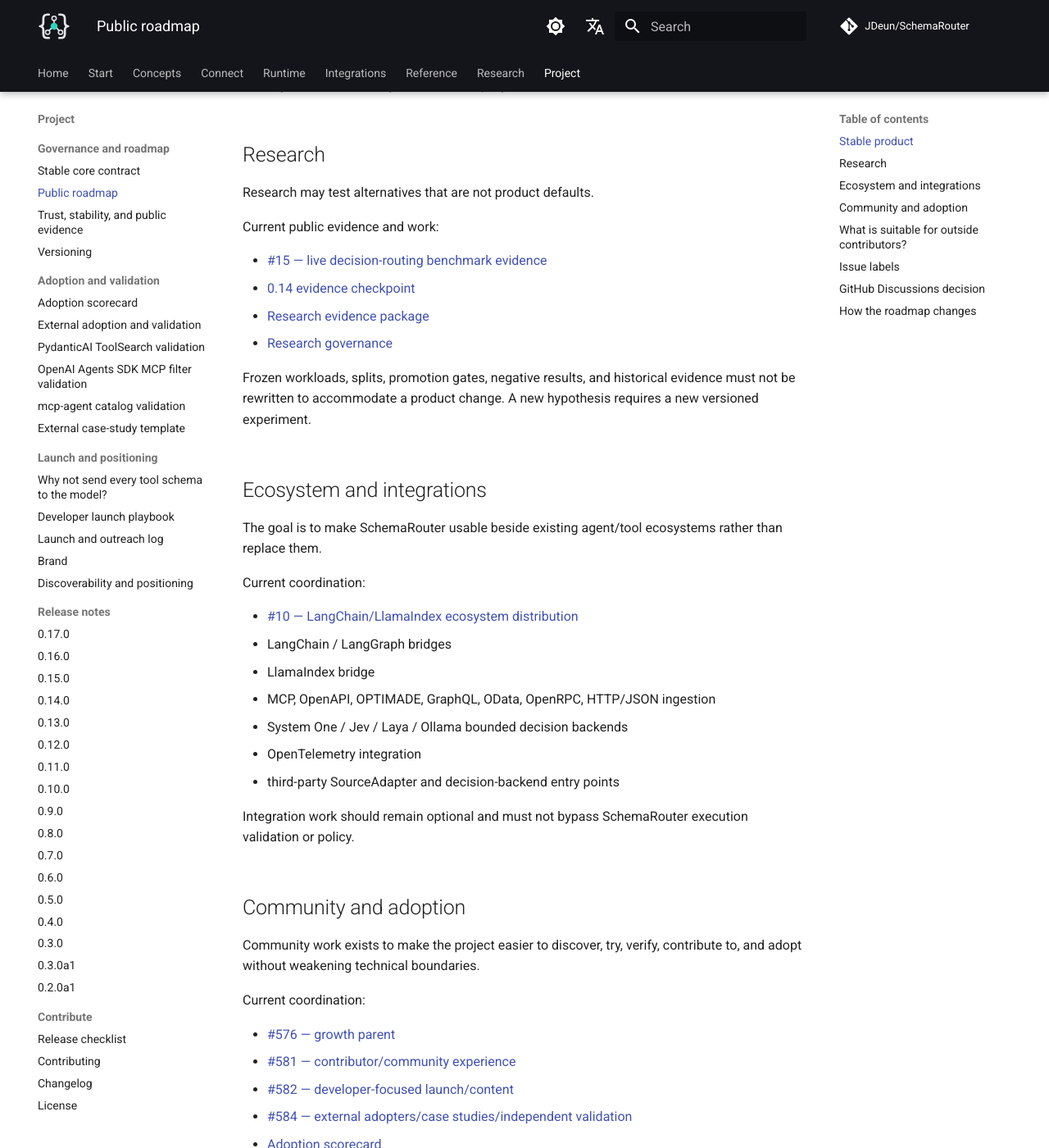
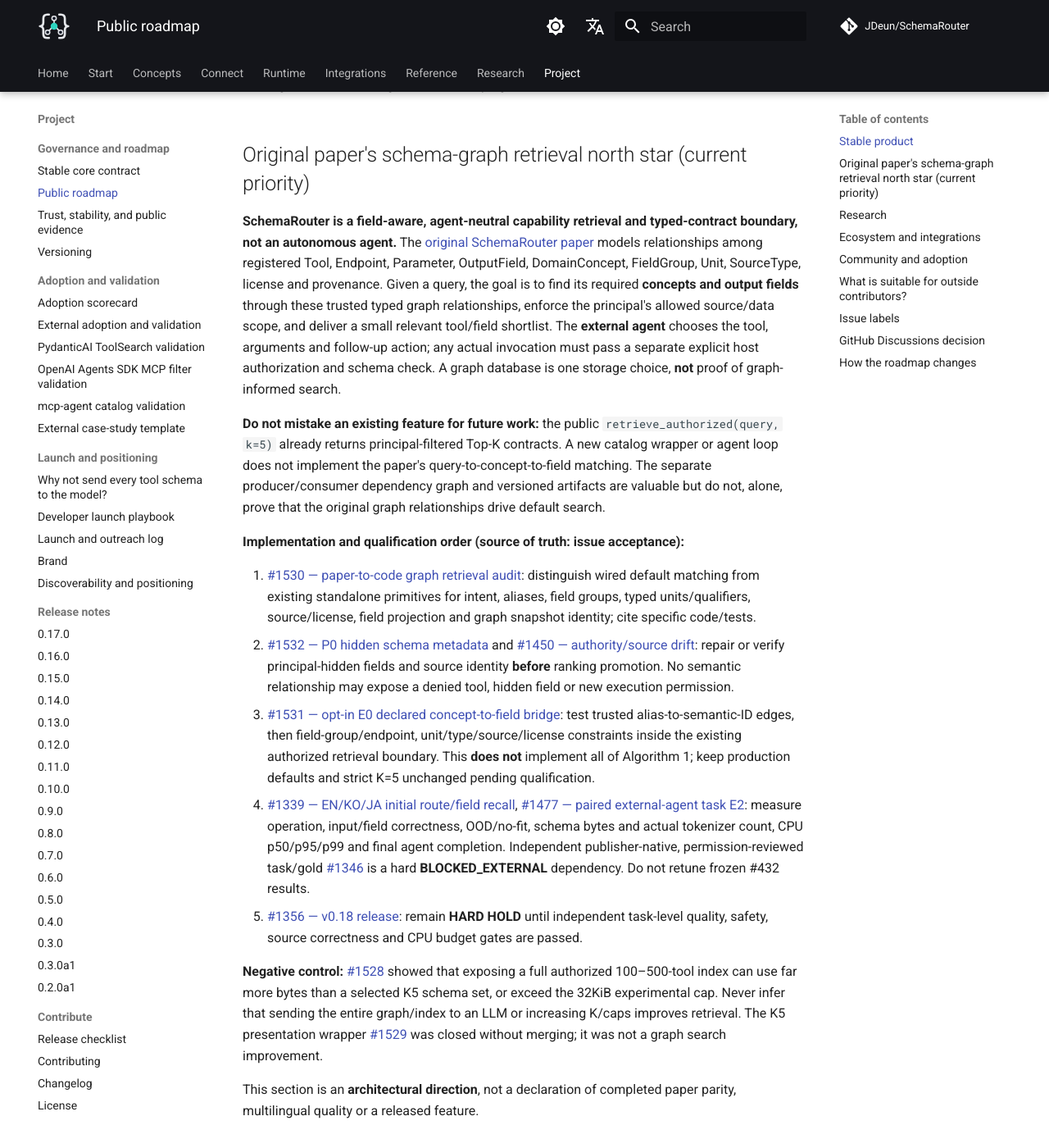
Before and after one commit to JDeun/SchemaRouter, an MkDocs documentation site: the page built from docs/project/roadmap.md, in a window 1280 px wide and 1400 px high, scrolled down 998 px. Shown: the whole window at 82% size. Built offline with MkDocs 1.6.1 and Material for MkDocs 9.7.7, drawn with Linux system fonts in a browser that asks for light colours; comment, search, counter and statistics services are not loaded; some of the changed text lies outside the part shown.

Commit message:
docs(#1530): restore paper graph-retrieval north star and gated roadmap

```diff
--- a/docs/project/roadmap.md
+++ b/docs/project/roadmap.md
@@ -32,6 +32,64 @@
 
 Do not reopen the core architecture merely to support one provider. Prefer adapters, trusted SDK
 bindings, framework bridges, or decision plugins.
+
+## Original paper's schema-graph retrieval north star (current priority)
+
+**SchemaRouter is a field-aware, agent-neutral capability retrieval and typed-contract
+boundary, not an autonomous agent.** The [original SchemaRouter paper](https://arxiv.org/abs/2608.21375)
+models relationships among registered Tool, Endpoint, Parameter, OutputField,
+DomainConcept, FieldGroup, Unit, SourceType, license and provenance. Given a
+query, the goal is to find its required **concepts and output fields** through
+these trusted typed graph relationships, enforce the principal's allowed
+source/data scope, and deliver a small relevant tool/field shortlist. The
+**external agent** chooses the tool, arguments and follow-up action; any actual
+invocation must pass a separate explicit host authorization and schema check.
+A graph database is one storage choice, **not** proof of graph-informed search.
+
+**Do not mistake an existing feature for future work:** the public
+`retrieve_authorized(query, k=5)` already returns principal-filtered Top-K
+contracts. A new catalog wrapper or agent loop does not implement the
+paper's query-to-concept-to-field matching. The separate producer/consumer
+dependency graph and versioned artifacts are valuable but do not, alone,
+prove that the original graph relationships drive default search.
+
+**Implementation and qualification order (source of truth: issue acceptance):**
+
+1. [#1530 — paper-to-code graph retrieval audit](https://github.com/JDeun/SchemaRouter/issues/1530):
+   distinguish wired default matching from existing standalone primitives
+   for intent, aliases, field groups, typed units/qualifiers, source/license,
+   field projection and graph snapshot identity; cite specific code/tests.
+2. [#1532 — P0 hidden schema metadata](https://github.com/JDeun/SchemaRouter/issues/1532)
+   and [#1450 — authority/source drift](https://github.com/JDeun/SchemaRouter/issues/1450):
+   repair or verify principal-hidden fields and source identity **before**
+   ranking promotion. No semantic relationship may expose a denied tool,
+   hidden field or new execution permission.
+3. [#1531 — opt-in E0 declared concept-to-field bridge](https://github.com/JDeun/SchemaRouter/pull/1531):
+   test trusted alias-to-semantic-ID edges, then field-group/endpoint,
+   unit/type/source/license constraints inside the existing authorized
+   retrieval boundary. This **does not** implement all of Algorithm 1;
+   keep production defaults and strict K=5 unchanged pending qualification.
+4. [#1339 — EN/KO/JA initial route/field recall](https://github.com/JDeun/SchemaRouter/issues/1339),
+   [#1477 — paired external-agent task E2](https://github.com/JDeun/SchemaRouter/issues/1477):
+   measure operation, input/field correctness, OOD/no-fit, schema bytes and
+   actual tokenizer count, CPU p50/p95/p99 and final agent completion.
+   Independent publisher-native, permission-reviewed task/gold
+   [#1346](https://github.com/JDeun/SchemaRouter/issues/1346) is a hard
+   **BLOCKED_EXTERNAL** dependency. Do not retune frozen #432 results.
+5. [#1356 — v0.18 release](https://github.com/JDeun/SchemaRouter/pull/1356):
+   remain **HARD HOLD** until independent task-level quality, safety,
+   source correctness and CPU budget gates are passed.
+
+**Negative control:** [#1528](https://github.com/JDeun/SchemaRouter/pull/1528)
+showed that exposing a full authorized 100–500-tool index can use
+far more bytes than a selected K5 schema set, or exceed the 32KiB
+experimental cap. Never infer that sending the entire graph/index to
+an LLM or increasing K/caps improves retrieval. The K5 presentation
+wrapper [#1529](https://github.com/JDeun/SchemaRouter/pull/1529) was
+closed without merging; it was not a graph search improvement.
+
+This section is an **architectural direction**, not a declaration of
+completed paper parity, multilingual quality or a released feature.
 
 ## Research
 
```
Also changed, not shown: other parts of docs/project/roadmap.md (+1 -1 lines).
